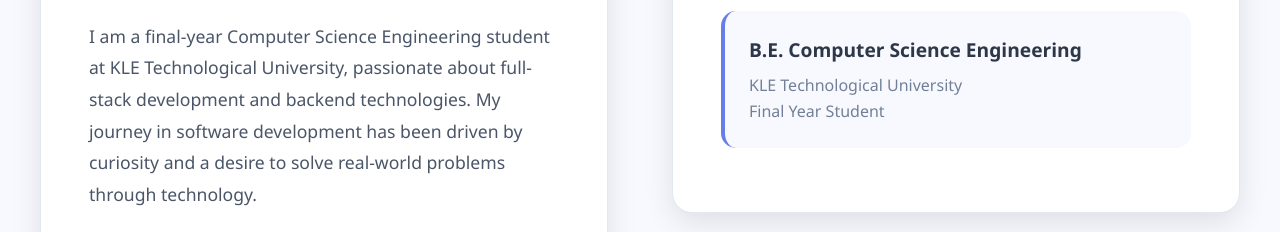
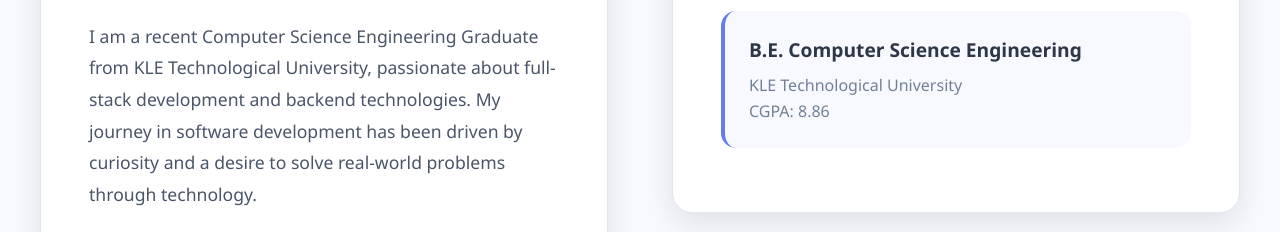
Before and after one commit to sanjayranjanagi/Portfolio, a plain HTML site: page about.html in a window 1280 px wide. Shown: the part 520-752 px from the top of the page. Drawn offline with Linux system fonts and the light colour scheme.

Commit message:
Update about.html

```diff
--- a/about.html
+++ b/about.html
@@ -457,7 +457,7 @@
           <div class="about-text">
             <h2>My Journey</h2>
             <p>
-              I am a final-year Computer Science Engineering student at KLE Technological University, passionate about full-stack development and backend technologies. My journey in software development has been driven by curiosity and a desire to solve real-world problems through technology.
+              I am a recent Computer Science Engineering Graduate from KLE Technological University, passionate about full-stack development and backend technologies. My journey in software development has been driven by curiosity and a desire to solve real-world problems through technology.
             </p>
             <p>
               I have hands-on experience with Java, Spring Boot, and Angular, and have built real-time, role-based web applications as part of my internship and academic projects. I enjoy the challenge of creating scalable solutions and continuously strive to learn and grow in the ever-evolving field of software development.
@@ -469,7 +469,7 @@
             <div class="education-item">
               <h4>B.E. Computer Science Engineering</h4>
               <p>KLE Technological University</p>
-              <p>Final Year Student</p>
+              <p>CGPA: 8.86</p>
             </div>
           </div>
         </div>
```
